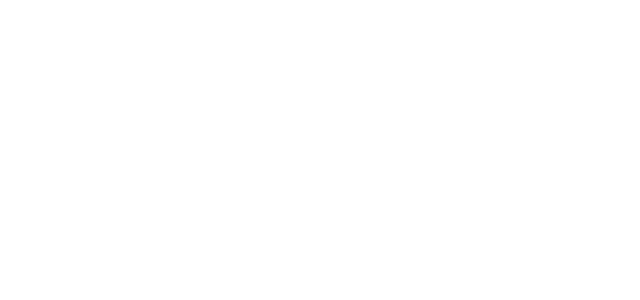
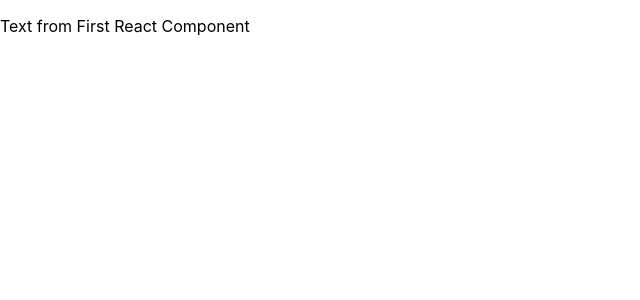
Before and after one commit to KostiantynPavlenko/pavlenko_front_end_pro_react, a React (Create React App) app: page / in a window 1280 px wide. Shown: the top 300 px of the page, without its empty margins (0-640 px from the left). Built offline with nearby package versions, Linux system fonts and the light colour scheme; the HTML template or start-up script is replaced by a standard one.

Commit message:
react homework 24.1

```diff
--- a/src/App.js
+++ b/src/App.js
@@ -1,6 +1,9 @@
+import FirstComponent from "./components/FirstComponent";
+
 function App() {
   return (
     <div>
+      <FirstComponent/>
     </div>
   );
 }
--- /dev/null
+++ b/src/components/FirstComponent.js
@@ -0,0 +1,19 @@
+import React from "react";
+
+class FirstComponent extends React.Component {
+
+  constructor(props) {
+    super(props);
+  }
+
+  render() {
+    return(
+    <div>
+      <p>Text from First React Component</p>
+    </div>
+    )
+  }
+
+}
+
+export default FirstComponent;
```
